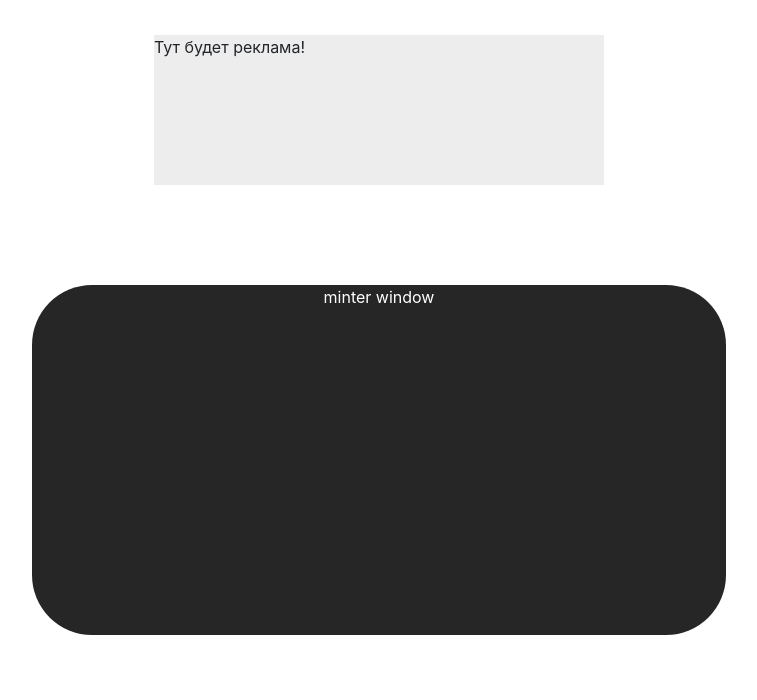
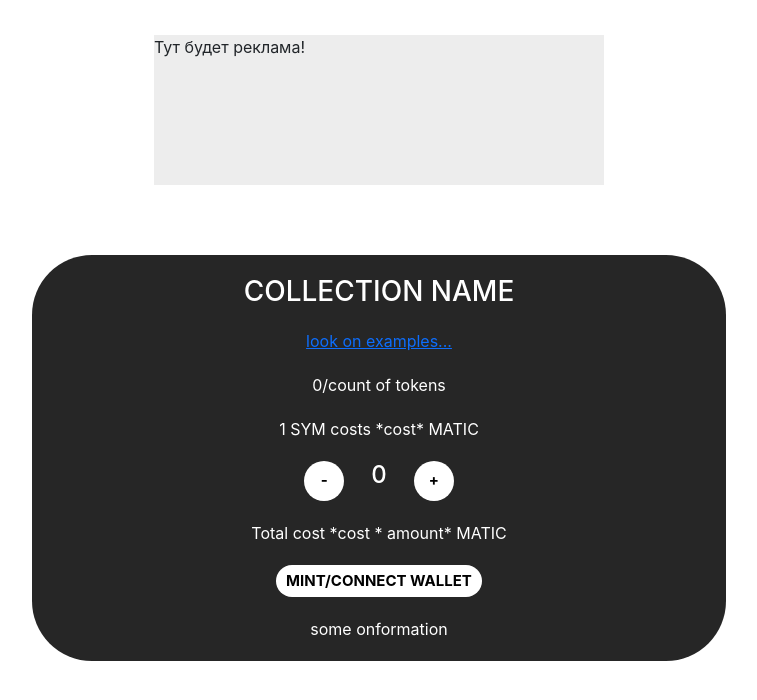
Before and after one commit to babo4ka/NFTcollectionRep, a React (Create React App) app: page / in a window 1280 px wide. Shown: the top 700 px of the page, without its empty margins (261-1018 px from the left). Built offline with nearby package versions, Linux system fonts and the light colour scheme.

Commit message:
20.01.2022 16:26

```diff
--- a/src/App.js
+++ b/src/App.js
@@ -1,26 +1,13 @@
 import MintWindow from './components/MintWindow';
 import AdvertisementBoard from './components/AdvertisementBoard';
 import Example from './components/Example';
+import MinterPage  from './MinterPage';
 
-import './App.scss';
 
 function App() {
   const sds_item_className = "sds_item";
   return (
-    <div className="container-fluid">
-      <AdvertisementBoard></AdvertisementBoard>
-      <div className="sds row">
-        {/* <div className="example_box sds_item col">
-        <Example></Example>
-        </div> */}
-
-        <MintWindow cn={sds_item_className + " col-7"}></MintWindow>
-
-        {/* <div className="example_box sds_item col">
-        <Example></Example>
-        </div> */}
-      </div>
-      </div>
+    <MinterPage></MinterPage>
   );
 }
 
--- /dev/null
+++ b/src/MinterPage.js
@@ -0,0 +1,22 @@
+import MintWindow from './components/MintWindow';
+import AdvertisementBoard from './components/AdvertisementBoard';
+import Example from './components/Example';
+
+import './MinterPage.scss';
+
+function MinterPage() {
+
+  return (
+    <div className="container-fluid">
+      <AdvertisementBoard></AdvertisementBoard>
+      <div className="minter row">
+
+        <MintWindow cn=" col-7"></MintWindow>
+
+      </div>
+
+      </div>
+  );
+}
+
+export default MinterPage;
--- a/src/App.scss
+++ b/src/MinterPage.scss
@@ -1,4 +1,4 @@
-.sds{
+.minter{
     // display: flex;
     // flex-direction: row;
 
@@ -11,9 +11,6 @@
     padding: 25px;
 }
 
-.sds_item{
-    margin: 30px;
-}
 
 .example_box{
     display: flex;
--- a/src/components/MintWindow.js
+++ b/src/components/MintWindow.js
@@ -1,11 +1,41 @@
 import './css/MintWindow.scss'
+import SiteButton from './SiteButton';
 
 const MintWindow = (props) =>{
-    const objClassName = "mint_window " + props.cn;
+    const objClassName = "container mint_window " + props.cn;
     return(
-        <div className={objClassName}>minter window
-        {/* <button id="mintBtn">GO MINT</button> */}
+        <div className={objClassName}>
 
+        <h3 id="collection_name" className="minter_item">COLLECTION NAME</h3>
+
+        <a id="link_to_examples" className="minter_item">look on examples...</a>
+
+        <div id="current_tokens_count" className="minter_item">
+            0/count of tokens
+        </div>
+
+        <div id="token_cost" className="minter_item">
+            1 SYM costs *cost* MATIC
+        </div>
+
+
+        <div className="row minter_item" id="amount_chooser">
+            <SiteButton cn="amount_btn col-sm-auto" text="-"></SiteButton>
+            <h4 className="col-sm-auto">0</h4>
+            <SiteButton cn="amount_btn col-sm-auto" text="+"></SiteButton>
+        </div>
+
+
+        <div id="total_cost" className="minter_item">
+            Total cost *cost * amount* MATIC
+        </div>
+
+        {/* <button id="mint_btn" className="btn btn-primary minter_item">MINT/CONNECT WALLET</button> */}
+        <SiteButton cn="mint_btn" text="MINT/CONNECT WALLET"></SiteButton>
+
+        <div id="info_line" className="minter_item">
+            some onformation
+        </div>
     </div>
     )
 }
--- /dev/null
+++ b/src/components/SiteButton.js
@@ -0,0 +1,11 @@
+import './css/SiteButton.scss';
+
+const SiteButton = (props)=>{
+    const btn_class_name = "site_btn " + props.cn;
+
+    return(
+        <button className={btn_class_name}>{props.text}</button>
+    )
+}
+
+export default SiteButton;
--- a/src/components/css/MintWindow.scss
+++ b/src/components/css/MintWindow.scss
@@ -1,6 +1,5 @@
 .mint_window{
     /* margin: 0 auto; */
-
 
     background: #262626;
     border-radius: 60px;
@@ -11,3 +10,12 @@
 
     min-height: 350px;
 }
+
+.minter_item{
+    margin: 20px 0px;
+
+}
+
+#amount_chooser{
+    justify-content: center;
+}
--- /dev/null
+++ b/src/components/css/SiteButton.scss
@@ -0,0 +1,38 @@
+.amount_btn{
+    border-radius: 50%;
+
+    width: 40px;
+    height: 40px;
+
+    margin: 0 15px;
+}
+
+.mint_btn{
+    border-radius: 25px;
+}
+
+.site_btn{
+    background-color: white;
+
+    color: black;
+
+    font-size: 15px;
+
+    font-weight: bold;
+
+    border: black;
+
+    padding: 5px 10px 5px 10px;
+
+}
+
+.site_btn:hover{
+    background-color: black;
+
+    color: white;
+
+    border: 1px solid white;
+
+    transform: scaleX(1.15) scaleY(1.15);
+    // transform: scaleY(1.5);
+}
```
